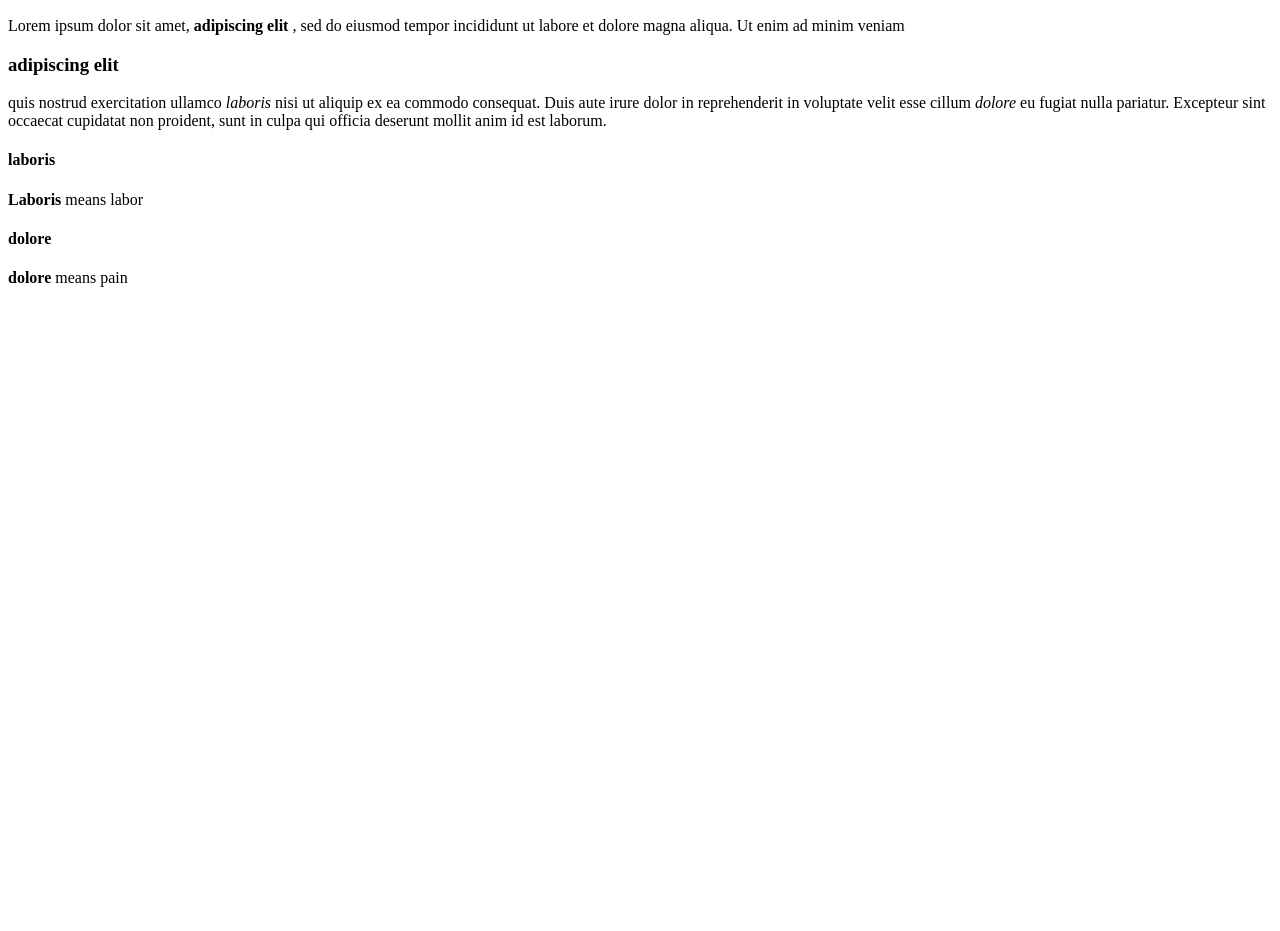
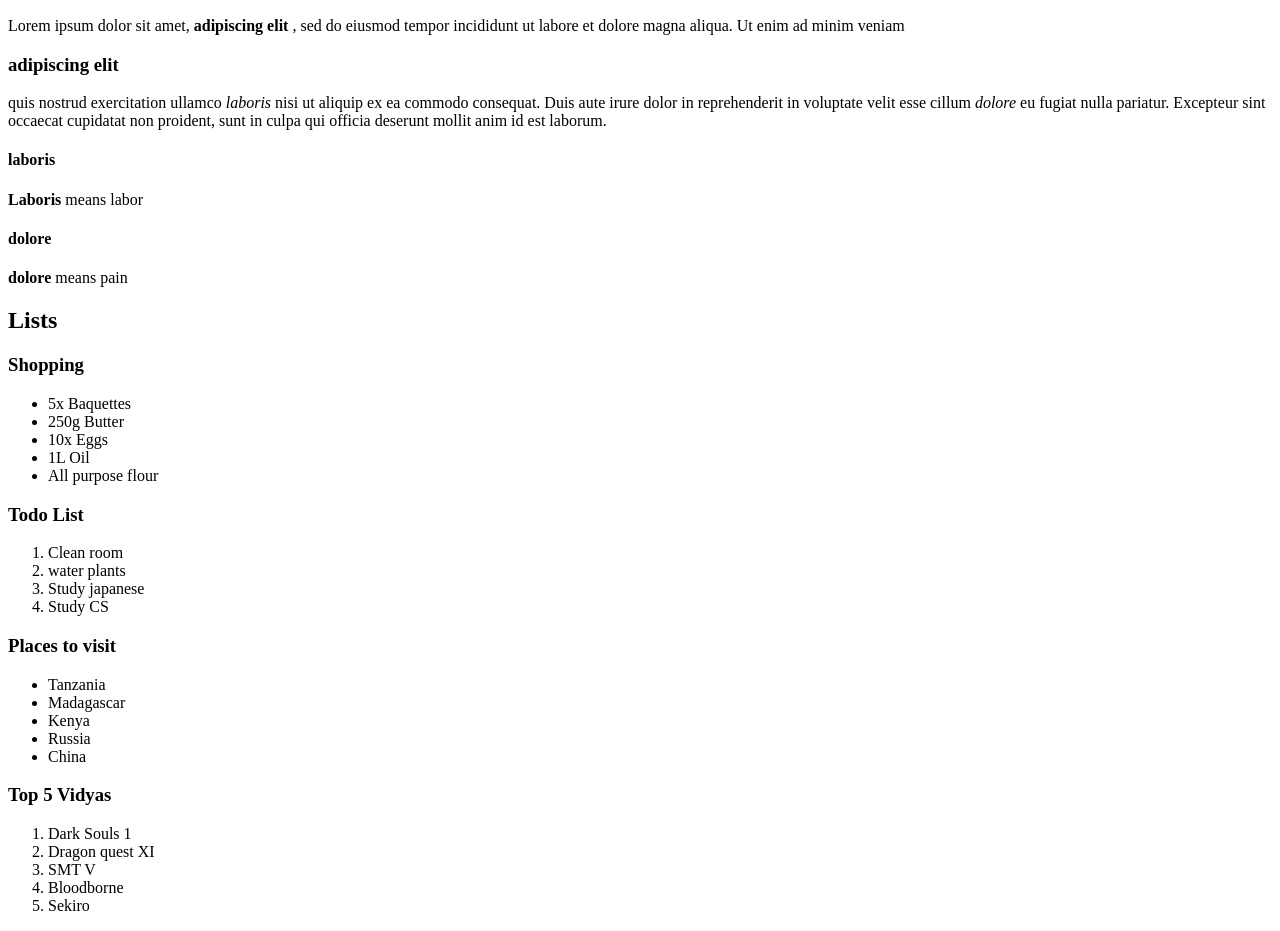
Before and after one commit to CodedGoblin/MyFirstWebsite, a plain HTML site: page index.html in a window 1280 px wide. Shown: the part 110-1041 px from the top of the page. Before the commit the page ends 800 px from the top, so only its background shows below. Drawn offline with Linux system fonts and the light colour scheme.

Commit message:
Edit index.html added lists

```diff
--- a/index.html
+++ b/index.html
@@ -24,5 +24,37 @@
         <h4>dolore</h4>
         <p><strong>dolore</strong> means pain</p>
 
+        <h2>Lists</h2>
+        <h3>Shopping</h3>
+        <ul>
+            <li>5x Baquettes</li>
+            <li>250g Butter</li>
+            <li>10x Eggs</li>
+            <li>1L Oil</li>
+            <li>All purpose flour</li>
+        </ul>
+        <h3>Todo List</h3>
+        <ol>
+            <li>Clean room</li>
+            <li>water plants</li>
+            <li>Study japanese</li>
+            <li>Study CS</li>
+        </ol>
+        <h3>Places to visit</h3>
+        <ul>
+            <li>Tanzania</li>
+            <li>Madagascar</li>
+            <li>Kenya</li>
+            <li>Russia</li>
+            <li>China</li>
+        </ul>
+        <h3>Top 5 Vidyas</h3>
+        <ol>
+            <li>Dark Souls 1</li>
+            <li>Dragon quest XI</li>
+            <li>SMT V</li>
+            <li>Bloodborne</li>
+            <li>Sekiro</li>
+        </ol>
     </body>
 </html>
```
